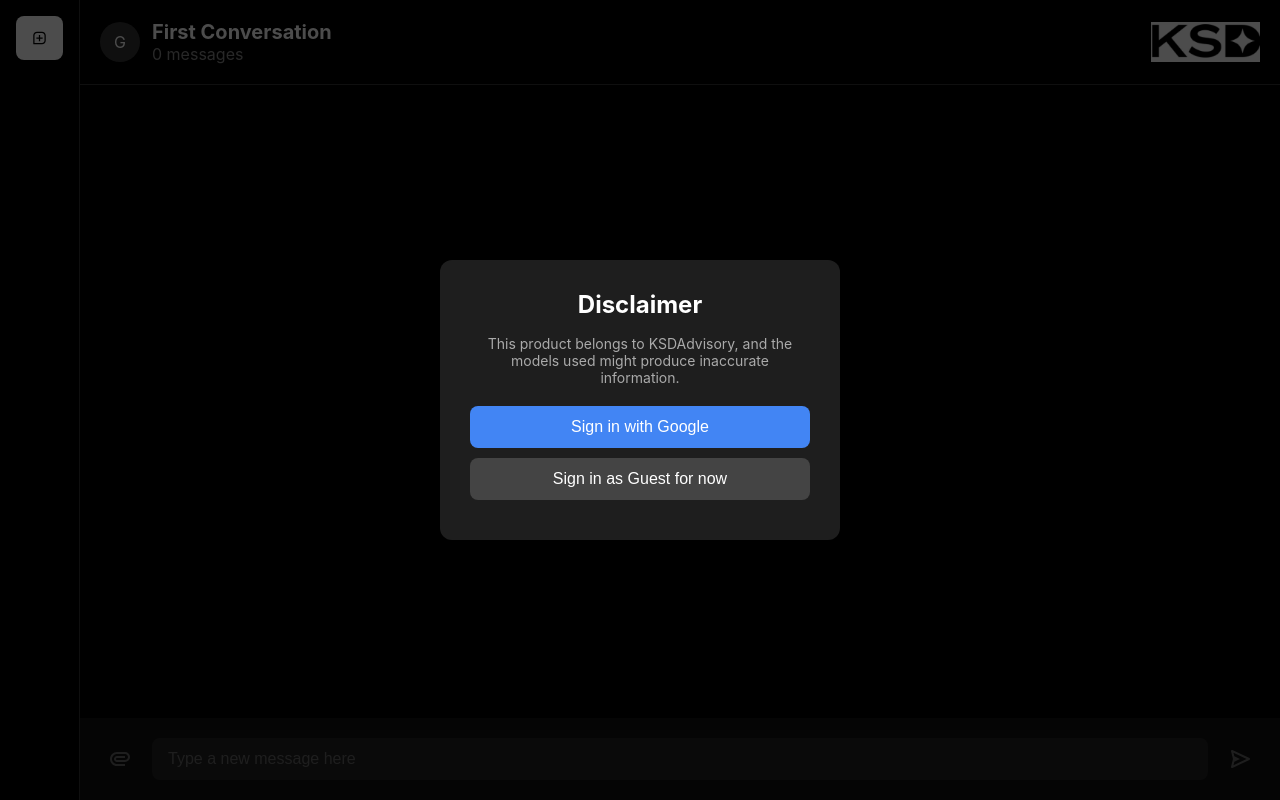
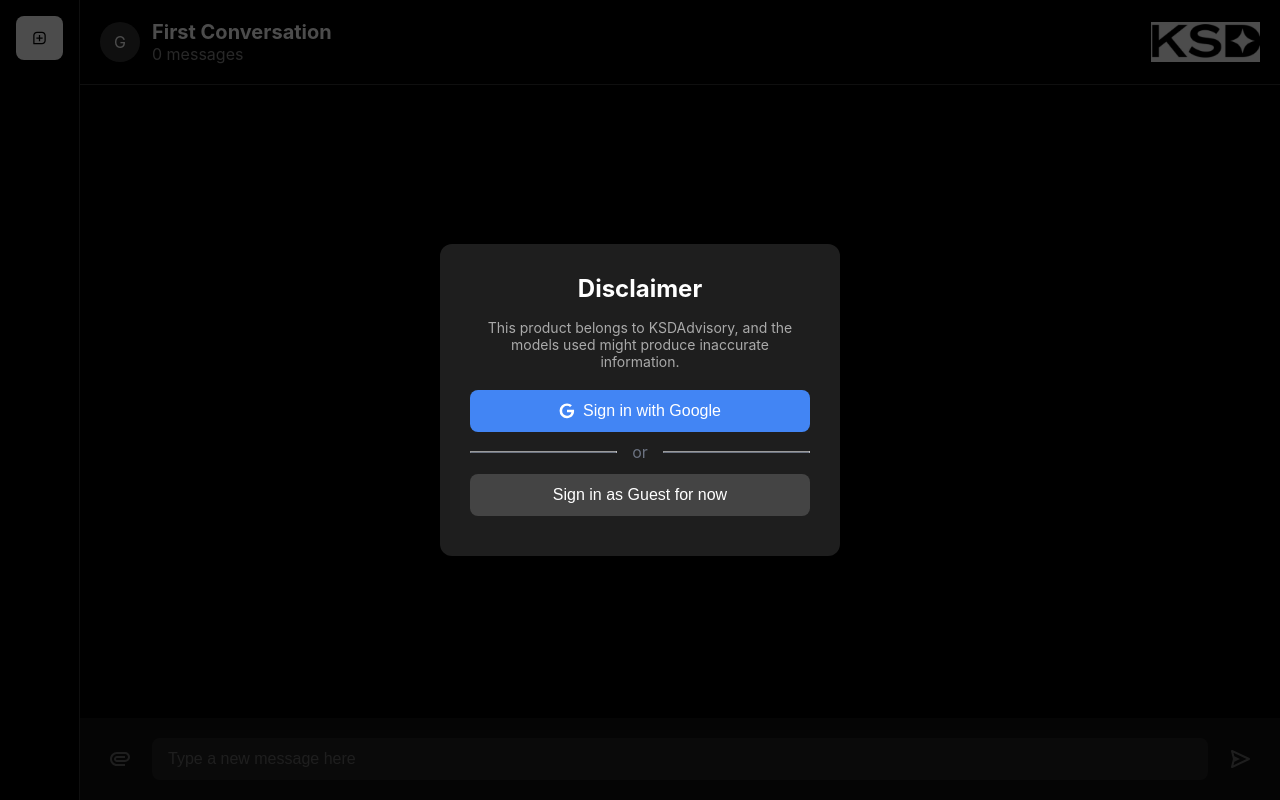
Before and after one commit to Amala-KSD/PILOT-CHAT, a React (Create React App) app: page / in a window 1280 px wide. Built offline with nearby package versions, Linux system fonts and the light colour scheme.

Commit message:
signin&out_Fix

```diff
--- a/src/App.js
+++ b/src/App.js
@@ -1,10 +1,24 @@
-import React, { useState, useEffect } from 'react';
-import styled from 'styled-components';
-import Sidebar from './components/Sidebar';
-import ChatArea from './components/ChatArea';
-import { db } from './Firebase';
-import { auth, googleProvider, signInWithPopup, signInAnonymously, signOut } from './Firebase';
-import { collection, query, orderBy, onSnapshot, addDoc, doc, updateDoc } from "firebase/firestore";
+import React, { useState, useEffect } from "react";
+import styled from "styled-components";
+import Sidebar from "./components/Sidebar";
+import ChatArea from "./components/ChatArea";
+import { db } from "./Firebase";
+import {
+  auth,
+  googleProvider,
+  signInWithPopup,
+  signInAnonymously,
+  signOut,
+} from "./Firebase";
+import {
+  collection,
+  query,
+  orderBy,
+  onSnapshot,
+  addDoc,
+  doc,
+  updateDoc,
+} from "firebase/firestore";
 import { onAuthStateChanged } from "firebase/auth";
 
 const AppContainer = styled.div`
@@ -61,8 +75,11 @@
 `;
 
 const GoogleButton = styled(Button)`
-  background: #4285F4;
+  background: #4285f4;
   color: #ffffff;
+  display: flex;
+  align-items: center;
+  justify-content: center;
 
   &:hover {
     background: #357ae8;
@@ -80,21 +97,27 @@
 
 function App() {
   const [conversations, setConversations] = useState([
-    { id: 1, title: 'First Conversation', messages: [{ id: 1, text: 'Hello!', isUser: false }] }
+    {
+      id: 1,
+      title: "First Conversation",
+      messages: [{ id: 1, text: "Hello!", isUser: false }],
+    },
   ]);
   const [activeChat, setActiveChat] = useState(conversations[0]);
   const [showPopup, setShowPopup] = useState(true); // Controls popup visibility
   const [user, setUser] = useState(null); // Store logged-in user
   const [showSignOut, setShowSignOut] = useState(false); // Controls showing sign out option
 
-
   useEffect(() => {
     if (user) {
       // Listen for updates to the user's chats
       const unsubscribe = onSnapshot(
-      query(collection(db, 'users', user.uid, 'chats'), orderBy('createdAt', 'desc')),
+        query(
+          collection(db, "users", user.uid, "chats"),
+          orderBy("createdAt", "desc")
+        ),
         (snapshot) => {
-        const fetchedChats = snapshot.docs.map(doc => ({
+          const fetchedChats = snapshot.docs.map((doc) => ({
             id: doc.id,
             title: doc.data().title,
             createdAt: doc.data().createdAt,
@@ -110,9 +133,6 @@
     }
   }, [user]);
 
-
-
-
   // Handle Google Sign-In
   const handleGoogleSignIn = async () => {
     try {
@@ -120,6 +140,7 @@
       setUser(result.user);
       setShowPopup(false); // Close popup after login
       console.log("Sign in with Google successful");
+      console.log("Google successfull photourl:", result.user.photoURL);
     } catch (error) {
       console.error("Google Sign-In Error:", error);
     }
@@ -148,22 +169,28 @@
     }
   };
 
-
   const handleNewChat = async () => {
     const newChat = {
       title: `New Chat ${conversations.length + 1}`,
       messages: [],
-    createdAt: new Date()
+      createdAt: new Date(),
     };
 
     if (user) {
-    const chatRef = await addDoc(collection(db, 'users', user.uid, 'chats'), newChat);
+      const chatRef = await addDoc(
+        collection(db, "users", user.uid, "chats"),
+        newChat
+      );
       const newChatId = chatRef.id;
       const newChatObj = { id: newChatId, title: newChat.title, messages: [] };
       setConversations((prev) => [newChatObj, ...prev]);
       setActiveChat(newChatObj);
     } else {
-    const guestChat = { id: Date.now().toString(), title: newChat.title, messages: [] };
+      const guestChat = {
+        id: Date.now().toString(),
+        title: newChat.title,
+        messages: [],
+      };
       setConversations((prev) => [guestChat, ...prev]);
       setActiveChat(guestChat);
     }
@@ -175,16 +202,16 @@
 
   const handleEditTitle = async (chatId, newTitle) => {
     setConversations((prev) =>
-    prev.map((chat) => (chat.id === chatId ? { ...chat, title: newTitle } : chat))
+      prev.map((chat) =>
+        chat.id === chatId ? { ...chat, title: newTitle } : chat
+      )
     );
 
     if (user) {
-    const chatDoc = doc(db, 'users', user.uid, 'chats', chatId.toString());
+      const chatDoc = doc(db, "users", user.uid, "chats", chatId.toString());
       await updateDoc(chatDoc, { title: newTitle });
     }
   };
-
-
 
   return (
     <>
@@ -193,10 +220,57 @@
           <Popup>
             <PopupTitle>Disclaimer</PopupTitle>
             <PopupText>
-              This product belongs to KSDAdvisory, and the models used might produce inaccurate information.
+              This product belongs to KSDAdvisory, and the models used might
+              produce inaccurate information.
             </PopupText>
-            <GoogleButton onClick={handleGoogleSignIn}>Sign in with Google</GoogleButton>
-            <GuestButton onClick={handleGuestLogin}>Sign in as Guest for now</GuestButton>
+            <GoogleButton onClick={handleGoogleSignIn}>
+              <svg
+                style={{
+                  width: "16px",
+                  height: "16px",
+                  marginRight: "8px",
+                }}
+                aria-hidden="true"
+                xmlns="http://www.w3.org/2000/svg"
+                fill="currentColor"
+                viewBox="0 0 18 19"
+              >
+                <path
+                  fillRule="evenodd"
+                  d="M8.842 18.083a8.8 8.8 0 0 1-8.65-8.948 8.841 8.841 0 0 1 8.8-8.652h.153a8.464 8.464 0 0 1 5.7 2.257l-2.193 2.038A5.27 5.27 0 0 0 9.09 3.4a5.882 5.882 0 0 0-.2 11.76h.124a5.091 5.091 0 0 0 5.248-4.057L14.3 11H9V8h8.34c.066.543.095 1.09.088 1.636-.086 5.053-3.463 8.449-8.4 8.449l-.186-.002Z"
+                  clipRule="evenodd"
+                />
+              </svg>
+              Sign in with Google
+            </GoogleButton>
+
+            <div
+              style={{
+                display: "flex",
+                alignItems: "center",
+                marginBottom: "12px",
+              }}
+            >
+              <hr
+                style={{
+                  height: "0",
+                  borderBottom: "1px solid #6B7280",
+                  flexGrow: 1,
+                }}
+              />
+              <p style={{ margin: "0 15px", color: "#6B7280" }}>or</p>
+              <hr
+                style={{
+                  height: "0",
+                  borderBottom: "1px solid #6B7280",
+                  flexGrow: 1,
+                }}
+              />
+            </div>
+
+            <GuestButton onClick={handleGuestLogin}>
+              Sign in as Guest for now
+            </GuestButton>
           </Popup>
         </Overlay>
       )}
@@ -208,7 +282,14 @@
           handleChangeActiveChat={handleChangeActiveChat}
           handleEditTitle={handleEditTitle}
         />
-        <ChatArea activeChat={activeChat} user={user} setUser={setUser} handleSignOut={handleSignOut} showSignOut={showSignOut} setShowSignOut={setShowSignOut}  />
+        <ChatArea
+          activeChat={activeChat}
+          user={user}
+          setUser={setUser}
+          handleSignOut={handleSignOut}
+          showSignOut={showSignOut}
+          setShowSignOut={setShowSignOut}
+        />
       </AppContainer>
     </>
   );
--- a/src/components/ChatArea.js
+++ b/src/components/ChatArea.js
@@ -1,12 +1,25 @@
-import React, { useState , useEffect} from 'react';
-import styled from 'styled-components';
-import { BiSend, BiPaperclip } from 'react-icons/bi';
-import { getAuth, GoogleAuthProvider, signInWithPopup ,signOut } from 'firebase/auth'; // Import signOut from Firebase auth
-import logoKSD from './logoKSD.png';
-import { db } from '../Firebase';
-import {collection, addDoc, serverTimestamp, query, orderBy, onSnapshot } from 'firebase/firestore';
-
-
+import React, { useState, useEffect } from "react";
+import styled from "styled-components";
+import { BiSend, BiPaperclip } from "react-icons/bi";
+import {
+  getAuth,
+  GoogleAuthProvider,
+  signInWithPopup,
+  signOut,
+} from "firebase/auth"; // Import signOut from Firebase auth
+import logoKSD from "./logoKSD.png";
+import { db } from "../Firebase";
+import {
+  collection,
+  addDoc,
+  serverTimestamp,
+  query,
+  orderBy,
+  onSnapshot,
+  doc,
+  getDoc,
+  setDoc,
+} from "firebase/firestore";
 
 //current
 
@@ -15,7 +28,6 @@
   display: flex;
   flex-direction: column;
   background: #000000;
-
 `;
 
 const Header = styled.div`
@@ -61,17 +73,32 @@
   position: absolute;
   top: 12px;
   left: 50%;
-  transform: translateX(50%);
-  background: #444;
-  color: #fff;
-  padding: 6px 12px;
-  border-radius: 4px;
-  font-size: 12px;
+  transform: translateX(-50%);
+  background: #d60303b5;
+  color: white;
+  padding: 8px 18px;
+  border-radius: 8px;
+  font-size: 15px;
+  font-weight: 500;
+  text-align: center;
   cursor: pointer;
+  box-shadow: 0px 4px 10px rgba(239, 68, 68, 0.5);
+  transition: all 0.3s ease-in-out;
   z-index: 10;
 
   &:hover {
-    background: #555;
+    background: #dc2626;
+    box-shadow: 0px 6px 12px rgba(220, 38, 38, 0.7);
+  }
+
+  &:focus {
+    outline: none;
+    box-shadow: 0px 0px 10px rgba(239, 68, 68, 0.8);
+  }
+
+  @media (max-width: 500px) {
+    top: 20px;
+    transition: all 0.3s ease-in-out;
   }
 `;
 
@@ -99,11 +126,11 @@
   display: flex;
   gap: 12px;
   max-width: 80%;
-  ${props => props.isUser && 'margin-left: auto;'}
+  ${(props) => props.isUser && "margin-left: auto;"}
 `;
 
 const MessageContent = styled.div`
-  background: ${props => props.isUser ? '#0084ff' : '#222'};
+  background: ${(props) => (props.isUser ? "#0084ff" : "#222")};
   padding: 12px 16px;
   border-radius: 12px;
   color: #ffffff;
@@ -161,9 +188,8 @@
   @media (max-width: 500px) {
     height: 35px;
     width: auto;
-    margin-left: 55px;
+    margin-left: 50px;
   }
-
 `;
 const Overlay = styled.div`
   position: fixed;
@@ -211,8 +237,11 @@
 `;
 
 const GoogleButton = styled(Button)`
-  background: #4285F4;
+  background: #4285f4;
   color: #ffffff;
+  display: flex;
+  align-items: center;
+  justify-content: center;
 
   &:hover {
     background: #357ae8;
@@ -228,24 +257,29 @@
   }
 `;
 
-
 const ChatArea = ({ activeChat, user, setUser, handleSignOut }) => {
-  const [newMessage, setNewMessage] = useState('');
+  const [newMessage, setNewMessage] = useState("");
   const [showSignOut, setShowSignOut] = useState(false);
   const [showSignIn, setShowSignIn] = useState(false); // State to toggle sign-in button initially
   const [showSignInOptions, setShowSignInOptions] = useState(false); // Show sign-in options for guest users
   const [messages, setMessages] = useState([]);
 
-
   // Fetch messages from Firestore whenever the activeChat or user changes
   useEffect(() => {
     if (activeChat && user) {
-        const messagesRef = collection(db, "users", user.uid, "chats", activeChat.id.toString(), "messages");
-        const messagesQuery = query(messagesRef, orderBy('timestamp'));
+      const messagesRef = collection(
+        db,
+        "users",
+        user.uid,
+        "chats",
+        activeChat.id.toString(),
+        "messages"
+      );
+      const messagesQuery = query(messagesRef, orderBy("timestamp"));
 
       const unsubscribe = onSnapshot(messagesQuery, (snapshot) => {
         console.log("Messages fetched:", snapshot.docs);
-          const fetchedMessages = snapshot.docs.map(doc => ({
+        const fetchedMessages = snapshot.docs.map((doc) => ({
           id: doc.id,
           ...doc.data(),
         }));
@@ -262,41 +296,44 @@
       const userMessage = {
         id: Date.now(),
         text: newMessage,
-        isUser: true
+        isUser: true,
       };
 
       const botMessage = {
         id: Date.now() + 1,
         text: "hi",
-        isUser: false
+        isUser: false,
       };
 
       // Add messages to UI state
       activeChat.messages.push(userMessage);
       activeChat.messages.push(botMessage);
       // Add messages to UI state (for immediate display)
-      setMessages(prevMessages => [
-        ...prevMessages,
-        userMessage,
-        botMessage,
-      ]);
+      setMessages((prevMessages) => [...prevMessages, userMessage, botMessage]);
       setNewMessage("");
       setNewMessage("");
 
       // Store messages in Firestore if user is signed in
       if (user) {
         try {
-          const chatRef = collection(db, "users", user.uid, "chats",activeChat.id.toString(), "messages");
+          const chatRef = collection(
+            db,
+            "users",
+            user.uid,
+            "chats",
+            activeChat.id.toString(),
+            "messages"
+          );
           await addDoc(chatRef, {
             text: newMessage,
             isUser: true,
-            timestamp: serverTimestamp()
+            timestamp: serverTimestamp(),
           });
 
           await addDoc(chatRef, {
             text: "hi",
             isUser: false,
-            timestamp: serverTimestamp()
+            timestamp: serverTimestamp(),
           });
         } catch (error) {
           console.error("Error sending message:", error);
@@ -305,10 +342,9 @@
     }
   };
 
-
   const handleAvatarClick = () => {
     if (user) {
-      setShowSignOut(prevState => !prevState); // Toggle sign-out button visibility
+      setShowSignOut((prevState) => !prevState); // Toggle sign-out button visibility
     } else {
       setShowSignInOptions(true); // Show sign-in options if the user is a guest
     }
@@ -328,8 +364,14 @@
     try {
       const result = await signInWithPopup(auth, provider);
       // Update user info with Google data
+
       setUser(result.user);
       setShowSignInOptions(false); // Close popup after Google sign-in
+
+      console.log(
+        "Google successfull photourl inside chatarea:",
+        result.user.photoURL
+      );
     } catch (error) {
       console.error("Google Sign-In Error:", error);
     }
@@ -340,18 +382,23 @@
     setShowSignInOptions(false); // Close popup after choosing guest login
   };
 
-
   return (
     <ChatContainer>
       <Header>
         {/* Display profile picture if user is logged in, else show 'G' for guest */}
         <Avatar onClick={handleAvatarClick}>
           {user ? (
-            <img src={user.photoURL} alt="Profile" style={{ width: '100%', borderRadius: '50%' }} />
+            <img
+              src={user.photoURL}
+              alt="Profile"
+              style={{ width: "100%", borderRadius: "50%" }}
+              crossOrigin="anonymous"
+            />
           ) : (
-            'G'
+            "G"
           )}
         </Avatar>
+        {console.log("img src:", user?.photoURL)}
 
         {/* Show Sign-In button if the user is a guest */}
         {showSignInOptions && !user && (
@@ -359,8 +406,54 @@
             <Popup>
               <PopupTitle>Sign In</PopupTitle>
               <PopupText>Choose your sign-in method:</PopupText>
-            <GoogleButton onClick={handleGoogleSignIn}>Sign in with Google</GoogleButton>
-            <GuestButton onClick={handleGuestLogin}>Continue as Guest</GuestButton>
+              <GoogleButton onClick={handleGoogleSignIn}>
+                <svg
+                  style={{
+                    width: "16px",
+                    height: "16px",
+                    marginRight: "8px",
+                  }}
+                  aria-hidden="true"
+                  xmlns="http://www.w3.org/2000/svg"
+                  fill="currentColor"
+                  viewBox="0 0 18 19"
+                >
+                  <path
+                    fillRule="evenodd"
+                    d="M8.842 18.083a8.8 8.8 0 0 1-8.65-8.948 8.841 8.841 0 0 1 8.8-8.652h.153a8.464 8.464 0 0 1 5.7 2.257l-2.193 2.038A5.27 5.27 0 0 0 9.09 3.4a5.882 5.882 0 0 0-.2 11.76h.124a5.091 5.091 0 0 0 5.248-4.057L14.3 11H9V8h8.34c.066.543.095 1.09.088 1.636-.086 5.053-3.463 8.449-8.4 8.449l-.186-.002Z"
+                    clipRule="evenodd"
+                  />
+                </svg>
+                Sign in with Google
+              </GoogleButton>
+
+              <div
+                style={{
+                  display: "flex",
+                  alignItems: "center",
+                  marginBottom: "12px",
+                }}
+              >
+                <hr
+                  style={{
+                    height: "0",
+                    borderBottom: "1px solid #6B7280",
+                    flexGrow: 1,
+                  }}
+                />
+                <p style={{ margin: "0 15px", color: "#6B7280" }}>or</p>
+                <hr
+                  style={{
+                    height: "0",
+                    borderBottom: "1px solid #6B7280",
+                    flexGrow: 1,
+                  }}
+                />
+              </div>
+
+              <GuestButton onClick={handleGuestLogin}>
+                Continue as Guest
+              </GuestButton>
             </Popup>
           </Overlay>
         )}
@@ -381,7 +474,7 @@
       </Header>
 
       <MessagesArea>
-        {(messages||[]).map(message => (
+        {(messages || []).map((message) => (
           <Message key={message.id} isUser={message.isUser}>
             {!message.isUser && <Avatar>G</Avatar>}
             <MessageContent isUser={message.isUser}>
@@ -400,7 +493,7 @@
           placeholder="Type a new message here"
           value={newMessage}
           onChange={(e) => setNewMessage(e.target.value)}
-          onKeyPress={(e) => e.key === 'Enter' && handleSend()}
+          onKeyPress={(e) => e.key === "Enter" && handleSend()}
         />
         <IconButton onClick={handleSend}>
           <BiSend />
```
Also changed, not shown: src/Firebase.js (+30 -6 lines), src/components/CustomDropdown.js (+62 -47 lines). Lines whose indentation alone changed are shown as unchanged.
